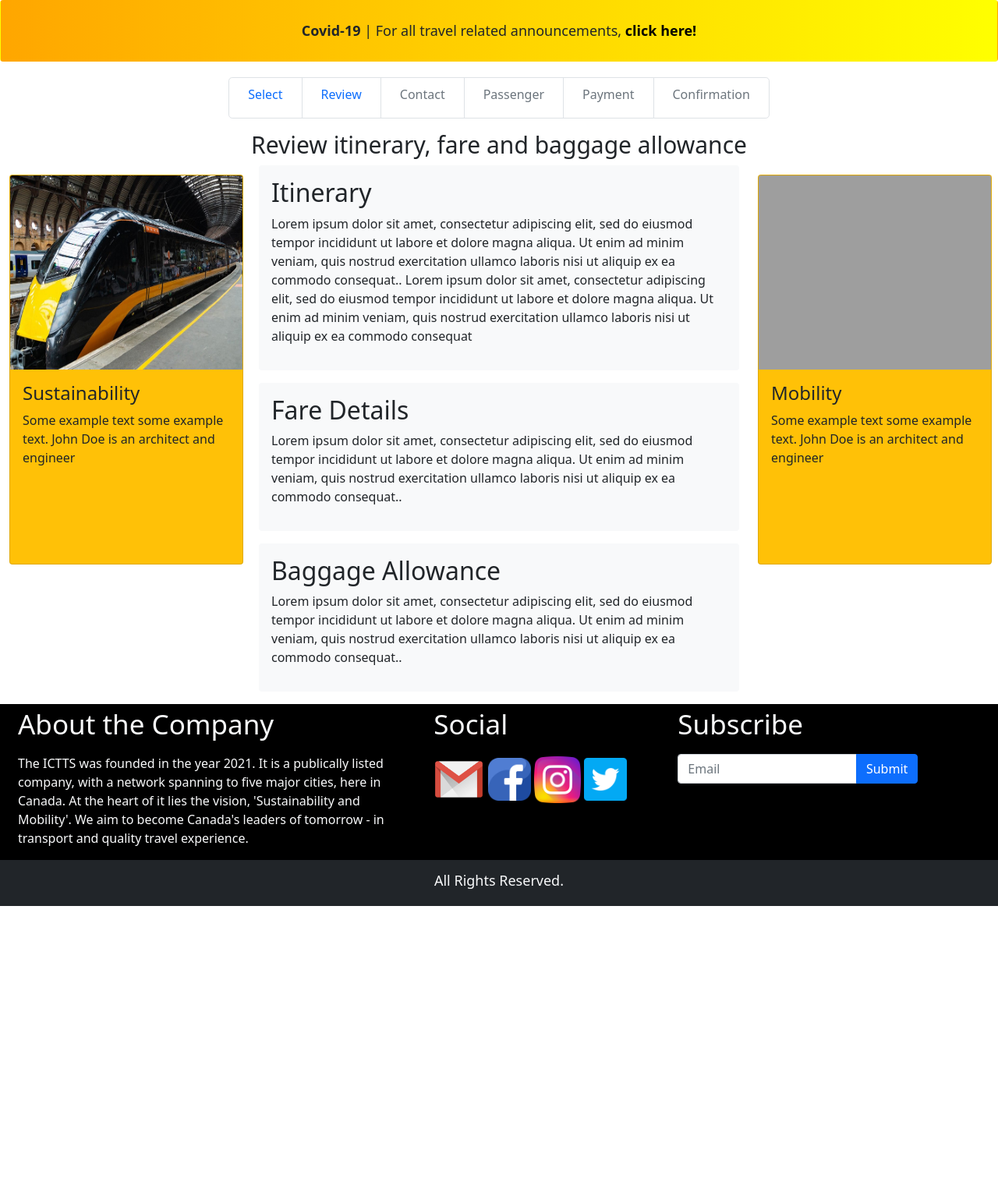
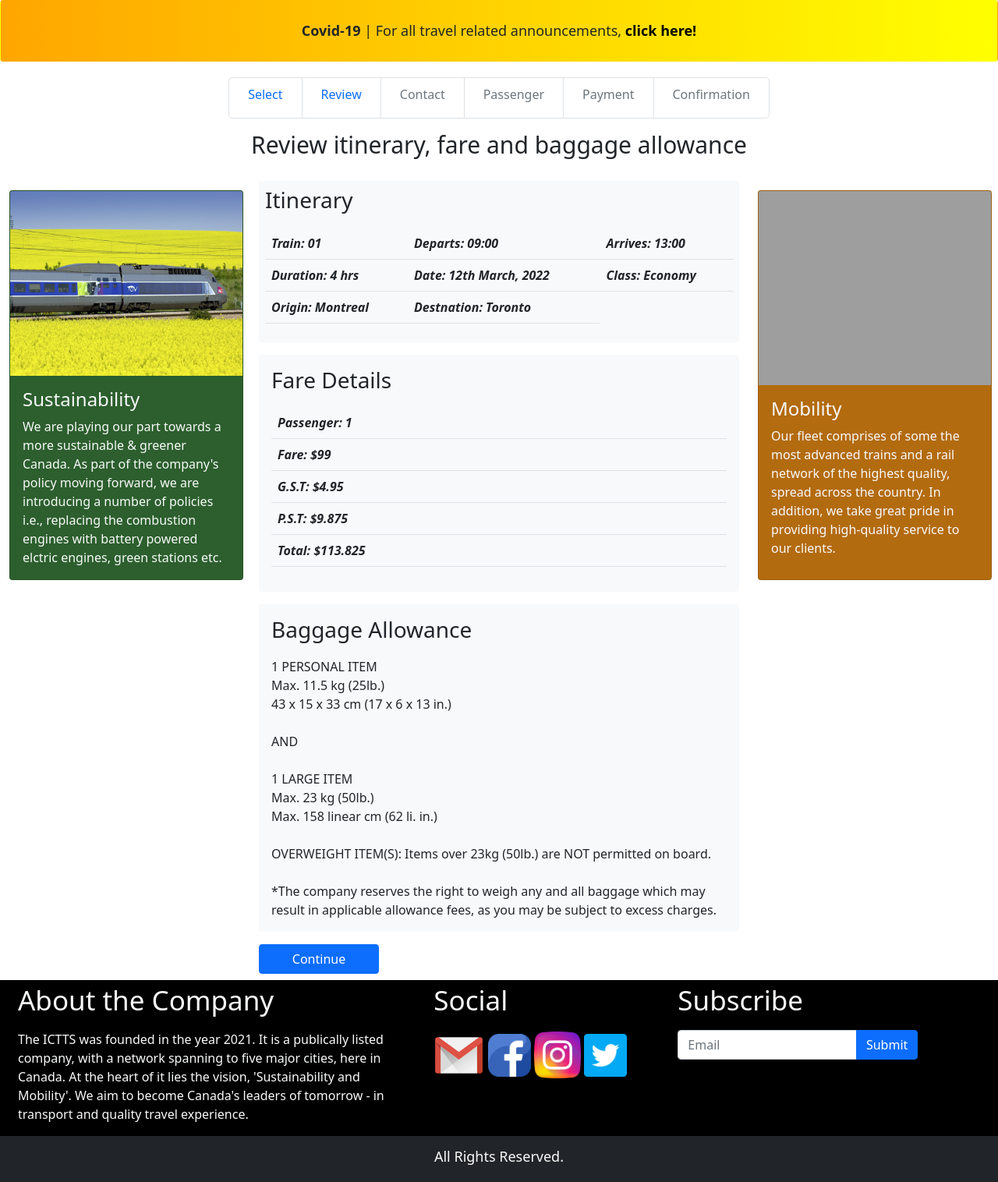
Before and after one commit to HassanMahmoodKhan/Web-Development-Project, a Flask app: template templates/Fare Details.html in a window 1280 px wide. Shown: the whole page at 78% size. Before the commit the page ends 1162 px from the top, so only its background shows below. Run offline with Flask 2, Linux system fonts and the light colour scheme; the template is opened without the code that fills it, so the values that code supplies are empty; grey boxes are pictures that could not be loaded.

Commit message:
Fare details page updated

```diff
--- a/templates/Fare Details.html
+++ b/templates/Fare Details.html
@@ -33,43 +33,95 @@
 <div class="container-fluid mt-3">
 
     <div class="row">
-        <span class="display-6" style="font-size: 30px; text-align:center;">Review itinerary, fare and baggage allowance</span>
-        <div class="col-md-3 ">
-            <div class="card bg-warning" style="width:300px; height: 500px; margin-top: 20px;">
-                <img class="card-img-top" src="../static/train.jpg" alt="Card image" style="height:50%; width: auto;">
+        <span class="display-6" style="font-size: 30px; text-align:center; padding-bottom: 20px;">Review itinerary, fare and baggage allowance</span>
+        <div class="col-md-3">
+            <div class="card text-light" style="width:300px; height: 500px; margin-top: 20px; background-color: #2C5F2D;">
+                <img class="card-img-top" src="../static/1.jpg" alt="Card image" style="height:50%; width: auto;">
                 <div class="card-body">
                   <h4 class="card-title">Sustainability</h4>
-                  <p class="card-text">Some example text some example text. John Doe is an architect and engineer</p>
+                  <p class="card-text">We are playing our part towards a more sustainable & greener Canada. As part
+                    of the company's policy moving forward, we are introducing a number of policies i.e., replacing the
+                    combustion engines with battery powered elctric engines, green stations etc.
+                  </p>
 
                 </div>
             </div>
 
         </div>
         <div class="col-md-6">
+            <div class="mt-2 mb-3 p-2  bg-light text-dark rounded">
+            <h3 style="padding-bottom: 10px;">Itinerary</h3>
+
+            <table class="table table-border" style="font-style: italic;">
+              <thead>
+                <tr>
+                  <th>Train:  01</th>
+                  <th>Departs:  09:00</th>
+                  <th>Arrives:  13:00</th>
+                </tr>
+
+                <tr>
+                  <th>Duration: 4 hrs</th>
+                  <th>Date: 12th March, 2022</th>
+                  <th>Class:  Economy</th>
+                </tr>
+                <tr>
+                  <th>Origin: Montreal</th>
+                  <th>Destnation: Toronto</th>
+                </tr>
+              </thead>
+             </table>
+            </div>
+
             <div class="mt-2 mb-3 p-3  bg-light text-dark rounded">
-            <h2>Itinerary</h2>
-            <p>Lorem ipsum dolor sit amet, consectetur adipiscing elit, sed do eiusmod tempor incididunt ut labore et dolore magna aliqua. Ut enim ad minim veniam,
-            quis nostrud exercitation ullamco laboris nisi ut aliquip ex ea commodo consequat..
-            Lorem ipsum dolor sit amet, consectetur adipiscing elit, sed do eiusmod tempor incididunt ut labore et dolore magna aliqua. Ut enim ad minim veniam,
-            quis nostrud exercitation ullamco laboris nisi ut aliquip ex ea commodo consequat</p>
+            <h3 style="padding-bottom: 10px;">Fare Details</h3>
+            <table class="table table-border" style="font-style: italic;">
+              <thead>
+                <tr>
+                  <th>Passenger: 1</th>
+                </tr>
+                <tr>
+                  <th>Fare: $99</th>
+                </tr>
+                <tr>
+                  <th>G.S.T: $4.95</th><!--5% of Fare-->
+                </tr>
+                <tr>
+                  <th>P.S.T: $9.875</th><!--9.975% of Fare-->
+                </tr>
+                <tr>
+                  <th>Total: $113.825 </th>
+                </tr>
+              </thead>
+            </table>
             </div>
             <div class="mt-2 mb-3 p-3  bg-light text-dark rounded">
-            <h2>Fare Details</h2>
-            <p>Lorem ipsum dolor sit amet, consectetur adipiscing elit, sed do eiusmod tempor incididunt ut labore et dolore magna aliqua. Ut enim ad minim veniam,
-            quis nostrud exercitation ullamco laboris nisi ut aliquip ex ea commodo consequat..</p>
+              <h3 style="padding-bottom: 10px;">Baggage Allowance</h3>
+
+              <div>1 PERSONAL ITEM</div>
+              <div>Max. 11.5 kg (25lb.)</div>
+              <div>43 x 15 x 33 cm (17 x 6 x 13 in.)</div> <br>
+              <div>AND</div><br>
+              <div>1 LARGE ITEM</div>
+              <div>Max. 23 kg (50lb.)</div>
+              <div>Max. 158 linear cm (62 li. in.)</div>
+              <br>
+              <div>OVERWEIGHT ITEM(S): Items over 23kg (50lb.) are NOT permitted on board.</div>
+              <br>
+              <div>*The company reserves the right to weigh any and all baggage which may result in
+                applicable allowance fees, as you may be subject to excess charges.</div>
             </div>
-            <div class="mt-2 mb-3 p-3  bg-light text-dark rounded">
-            <h2>Baggage Allowance</h2>
-            <p>Lorem ipsum dolor sit amet, consectetur adipiscing elit, sed do eiusmod tempor incididunt ut labore et dolore magna aliqua. Ut enim ad minim veniam,
-            quis nostrud exercitation ullamco laboris nisi ut aliquip ex ea commodo consequat..</p>
-            </div>
+            <button type="submit" class="btn btn-primary w-25" style="margin-bottom: 8px;">Continue</button>
         </div>
+
         <div class="col-md-3">
-            <div class="card bg-warning" style="width:300px; height: 500px; margin-top: 20px;">
-                <img class="card-img-top" src="../static/2.jpg" alt="Card image" style="height:50%; width: auto;">
+            <div class="card text-light" style="width:300px; height: 500px; margin-top: 20px; background-color: rgb(179, 107, 15);">
+                <img class="card-img-top" src="../static/7.jpg" alt="Card image" style="height:50%; width: auto;">
                 <div class="card-body">
                   <h4 class="card-title">Mobility</h4>
-                  <p class="card-text">Some example text some example text. John Doe is an architect and engineer</p>
+                  <p class="card-text">Our fleet comprises of some the most advanced trains and a rail network of
+                    the highest quality, spread across the country. In addition, we take great pride in providing
+                    high-quality service to our clients.  </p>
 
                 </div>
             </div>
```
